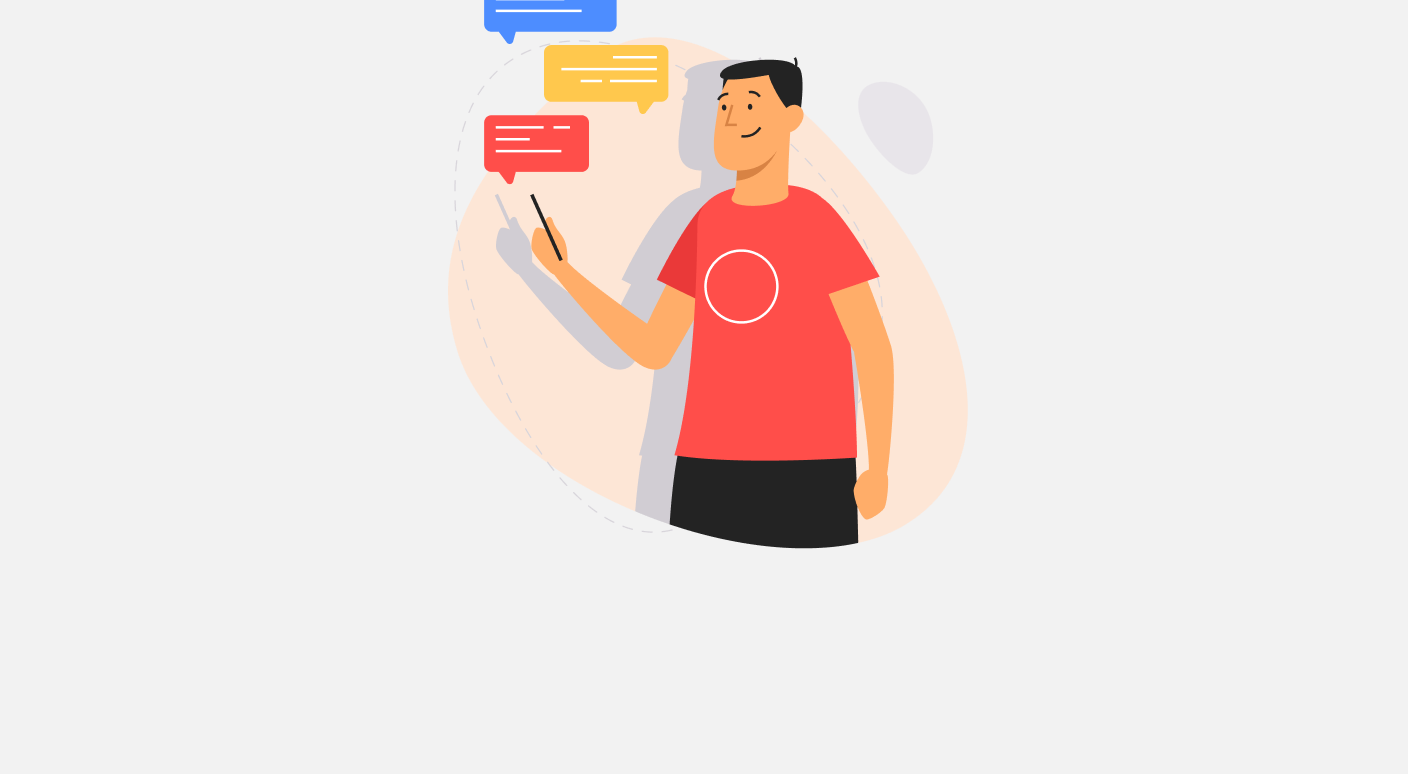
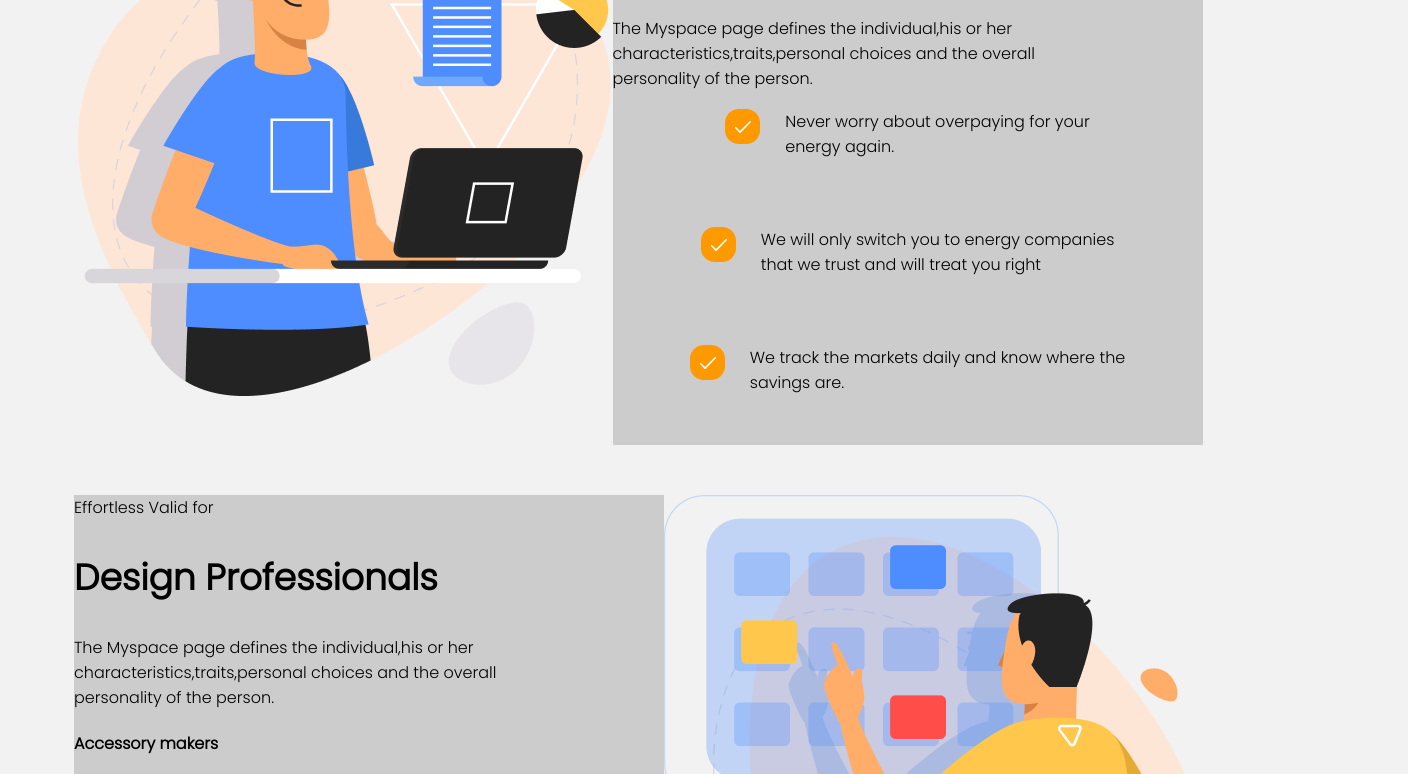
Before and after one commit to olli789/productly-test, a plain HTML site: page index.html in a window 1280 px wide. Shown: the part 760-1534 px from the top of the page, 1408 px wide, since content can reach past the window. Before the commit the page ends 1321 px from the top, so only its background shows below. Drawn offline with Linux system fonts and the light colour scheme.

Commit message:
second commit

```diff
--- a/index.html
+++ b/index.html
@@ -7,10 +7,9 @@
     <link rel="stylesheet" href="styles.css">
     <link href="https://fonts.googleapis.com/css2?family=Poppins:wght@300&display=swap" rel="stylesheet">
 </head>
-
 <body>
  <section>
-    <div class="container first">
+    <div class="container">
 
         <p>Effortless Validation for</p>
         <h2>Design Professionals</h2>
@@ -26,29 +25,58 @@
   <div>
        <img src="images/Image-1.png">
   </div>
+ </section>
+<section>
+
+<div>
+<img src="images/Image-2.png">
+ </div>
+  <div class="container">
+
+    <p>Easier decision making for</p>
+    <h2>Product Managers</h2>
+    <p>The Myspace page defines the individual,his or her<br>characteristics,traits,personal choices and the overall<br>personality of the person.</p><br>
+    <section>
+    <img src="images/Group13.png" alt="icon" class="icon-size">
+    <p>Never worry about overpaying for your<br>energy again.</p>
+  </section>
+    <br>
+<section>
+    <img src="images/Group13.png" alt="icon" class="icon-size">
+    <p>We will only switch you to energy companies
+    <br>that we trust and will treat you right</p>
+  </section>
+ <br>
+ <section>
+ <img src="images/Group13.png" alt="icon" class="icon-size">
+    <p>We track the markets daily and know where the
+      <br>savings are.
+</p>
+</section>
+  </div>
 
 
+</section>
+
+<section>
 
 
+    <div class="container">
 
-
- <!-- <div class="container">
-  <p>Optimisation for</p>
-  <h2>Marketers</h2>
-  <p>Few would argue that, despite the advancements of<br>
-    feminism over the past three decades, women still face a<br>
-    double standard when it comes to their behavior.</p>
+      <p>Effortless Valid for</p>
+      <h2>Design Professionals</h2>
+      <p>The Myspace page defines the individual,his or her<br>characteristics,traits,personal choices and the overall<br>personality of the person.</p>
       <h4>Accessory makers</h4>
       <p>While most people enjoy casino gambling, sports betting,<br> lottery and bingo playing for the fun</p>
       <h4>Alterationists</h4>
       <p>If you are looking for a new way to promote your business<br>that won't cost you more money</p>
-  <h4>Cusom Design designers</h4>
+      <h4>Custom Design designers</h4>
       <p>If you are looking for a new way to promote your business<br>that won't cost you more money</p>
+    </div>
 
-  <div class="container">
+    <div>
       <img src="images/Image-3.png">
        </div>
-</div> -->
 
 
   </section>
--- a/styles.css
+++ b/styles.css
@@ -1,15 +1,20 @@
-body {background-color: #F2F2F2;}
+body {
+    background-color: #F2F2F2;
+}
 
 section {
     display: flex;
-    flex-wrap: wrap;
     width: 1400px;
+    width: 100%;
     height: auto;
     justify-content: center;
+    margin-bottom: 50px;
+
 }
 
-
 p {
+    margin-top: 0;
+    margin-bottom: 0;
     font-size: 16px;
     font-family: 'Poppins', sans-serif;
 }
@@ -25,14 +30,23 @@ h4 {
 }
 
 .container {
+    display: flex;
     background-color: #ccc;
-    width: 1110px;
+    width: 590px;
     height: auto;
-    display: flex;
     flex-direction: column;
-    float: left;
 }
 
-.first {
-     display: flex;
- }
+.one {
+    display: flex;
+
+}
+
+.image-res {width: 535px;
+    height: 100%;
+}
+
+.icon-size {width: 35px;
+height: 35px;
+margin-right: 25px;
+}
```
Lines whose indentation alone changed are shown as unchanged.
